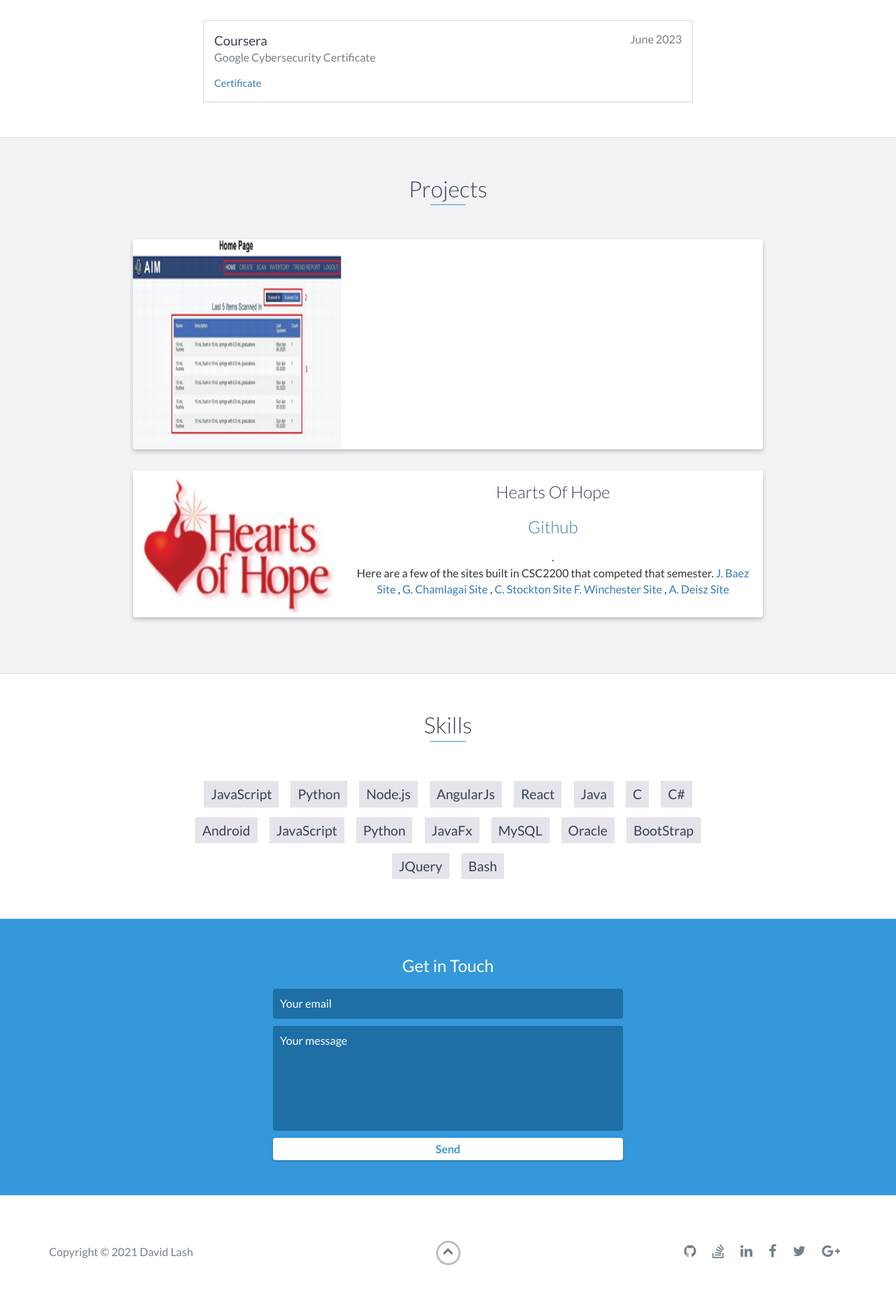
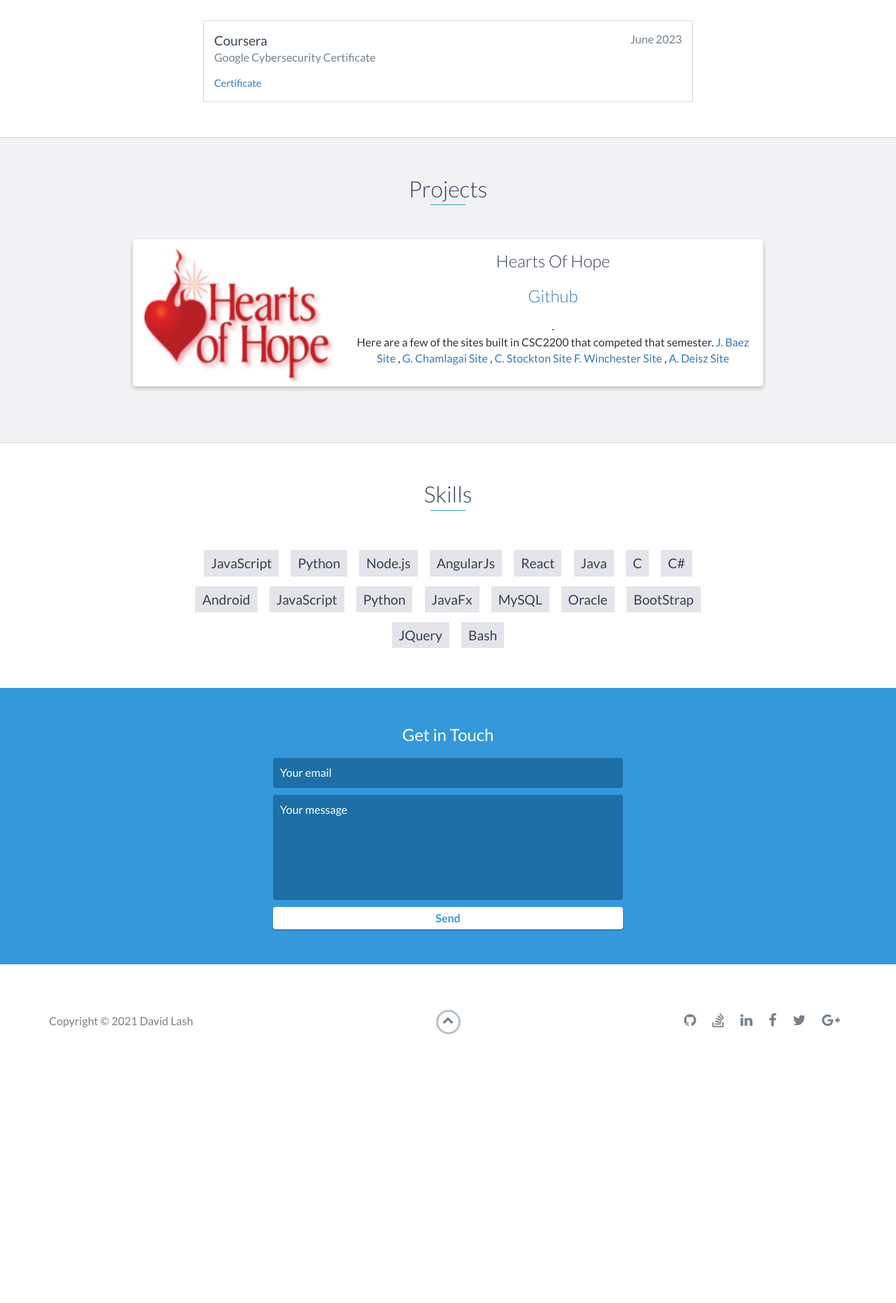
Before and after one commit to dtapia220/dtapia02.github.io, a Jekyll site: the page index.html, which Jekyll copies as it is, in a window 1280 px wide. Shown: the part 1757-3619 px from the top of the page at 70% size. Built offline with Jekyll 4.4.1, drawn with Linux system fonts in a browser that asks for light colours; after the commit the page ends 3289 px from its top, so only the background shows below that.

Commit message:
Update index.html

```diff
--- a/index.html
+++ b/index.html
@@ -135,12 +135,7 @@
         <h2 class="heading">Projects</h2>
         <div class="container">
             <div class="row">
-                <div class="project shadow-large">
-                    <div class="project-image">
-                        <img src="images/aim.PNG" width="300" height="300"/>
-                    </div>
 
-                </div>
                 <!-- End .project -->
                 <div class="project shadow-large">
                     <div class="project-image">
```
